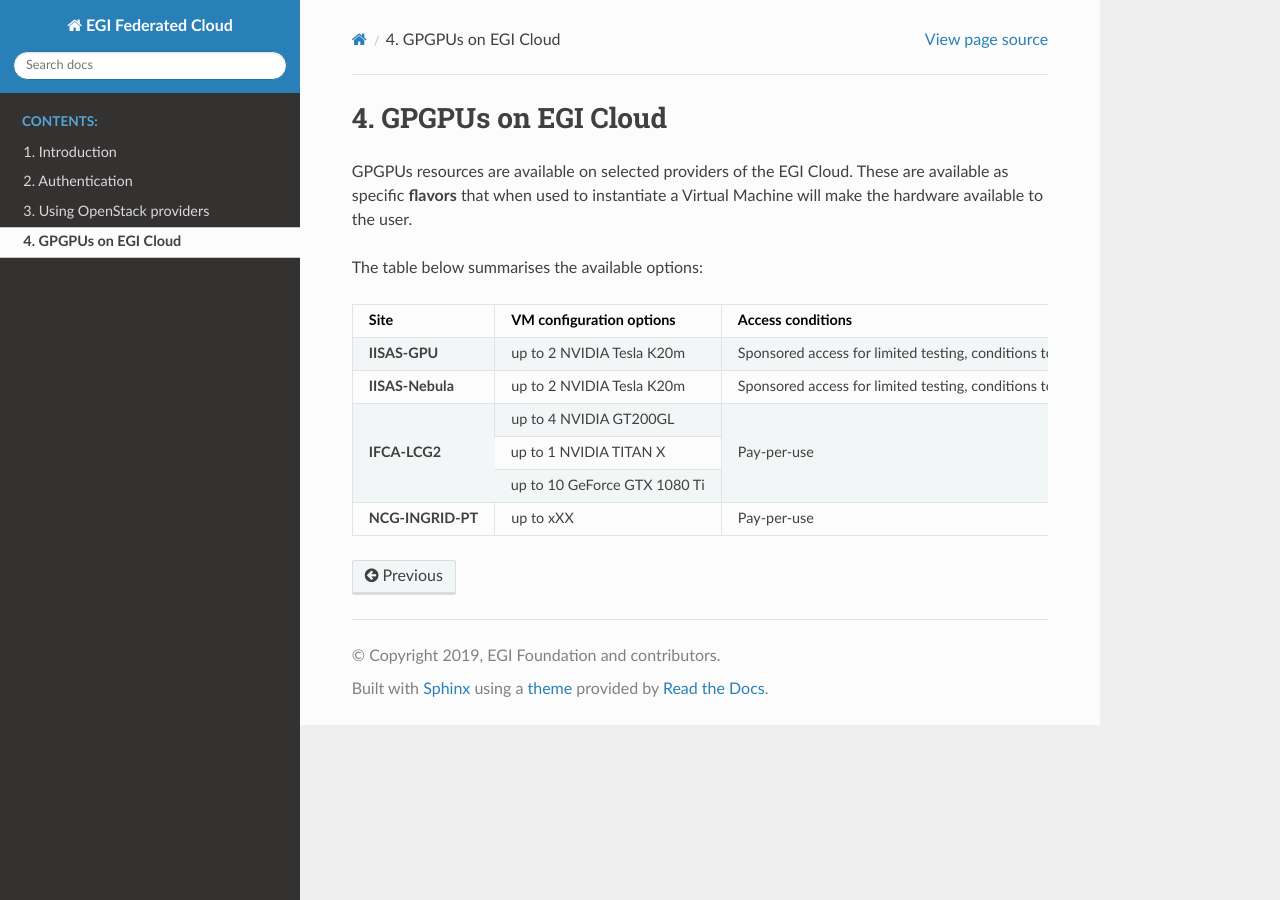
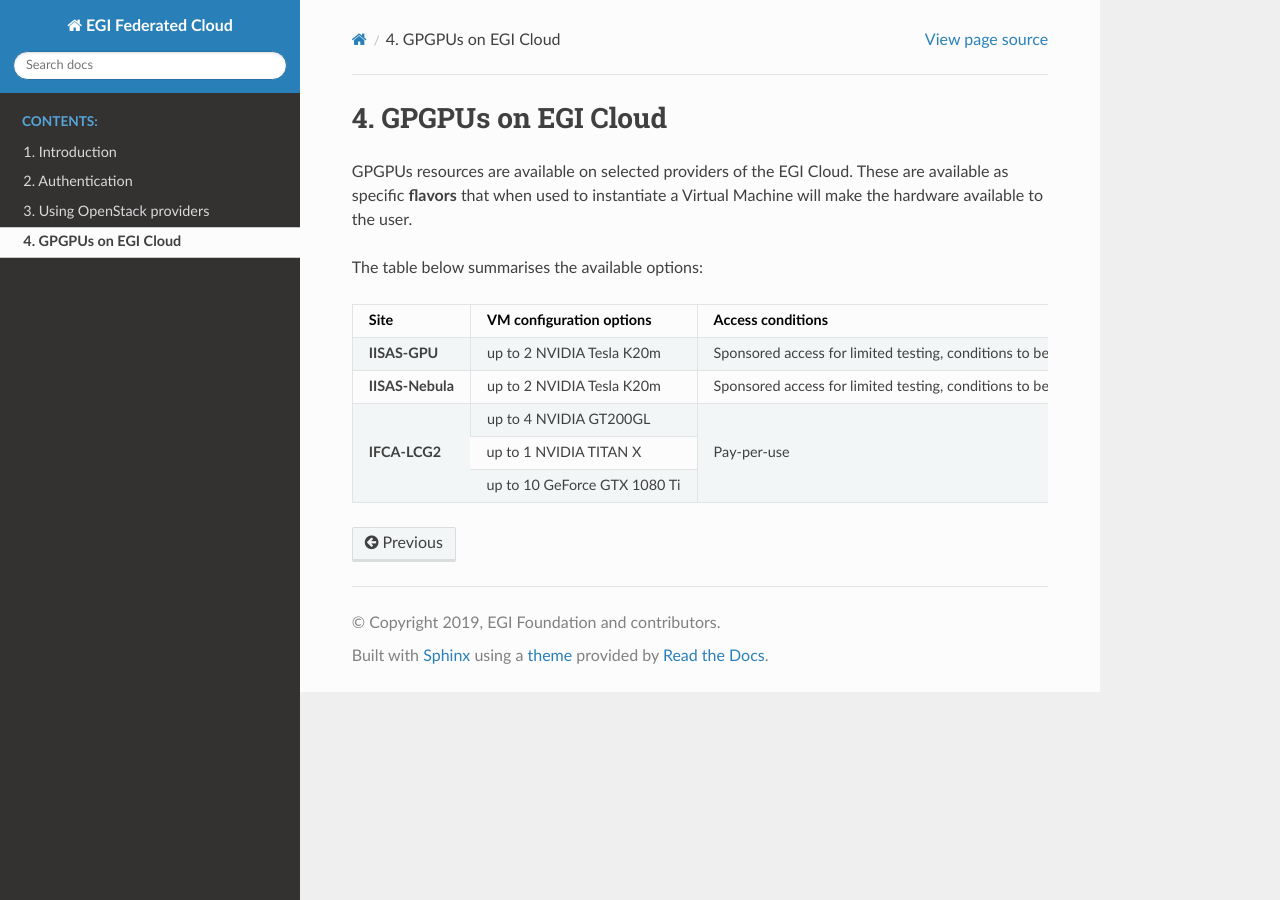
Before and after one commit to EGI-Federation/fedcloud-documentation, a Sphinx documentation site: the page built from source/gpgpu.rst, in a window 1280 px wide. Built offline with Sphinx 7.4.7 and the Read the Docs theme 2.0.0, drawn with Linux system fonts in a browser that asks for light colours.

Commit message:
Remove NCG-INGRID-PT for the time being

```diff
--- a/source/gpgpu.rst
+++ b/source/gpgpu.rst
@@ -26,5 +26,3 @@
 |                   +---------------------------------+                                            |
 |                   | up to 10 GeForce GTX 1080 Ti    |                                            |
 +-------------------+---------------------------------+--------------------------------------------+
-| **NCG-INGRID-PT** | up to xXX                       | Pay-per-use                                |
-+-------------------+---------------------------------+--------------------------------------------+
```
